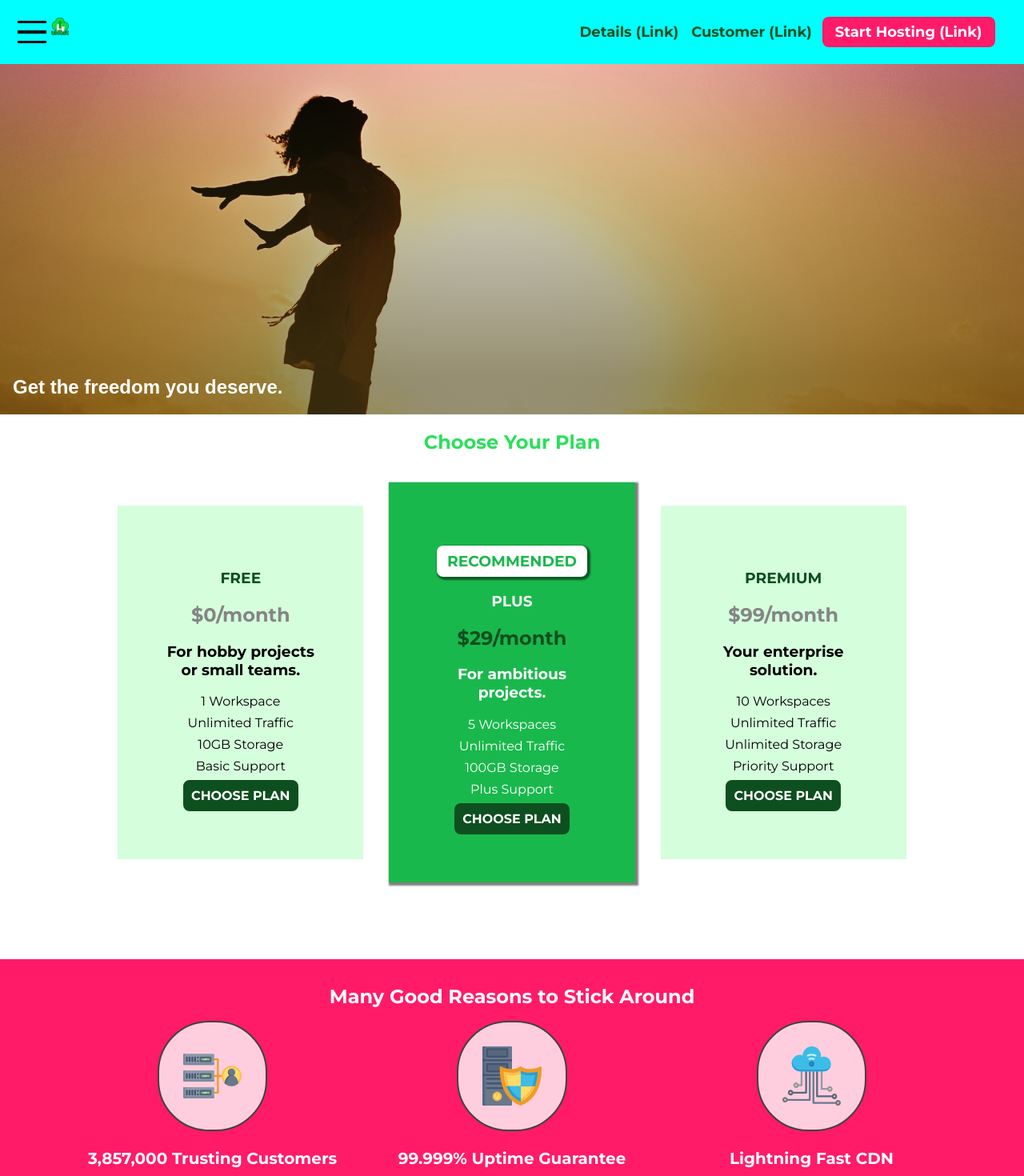
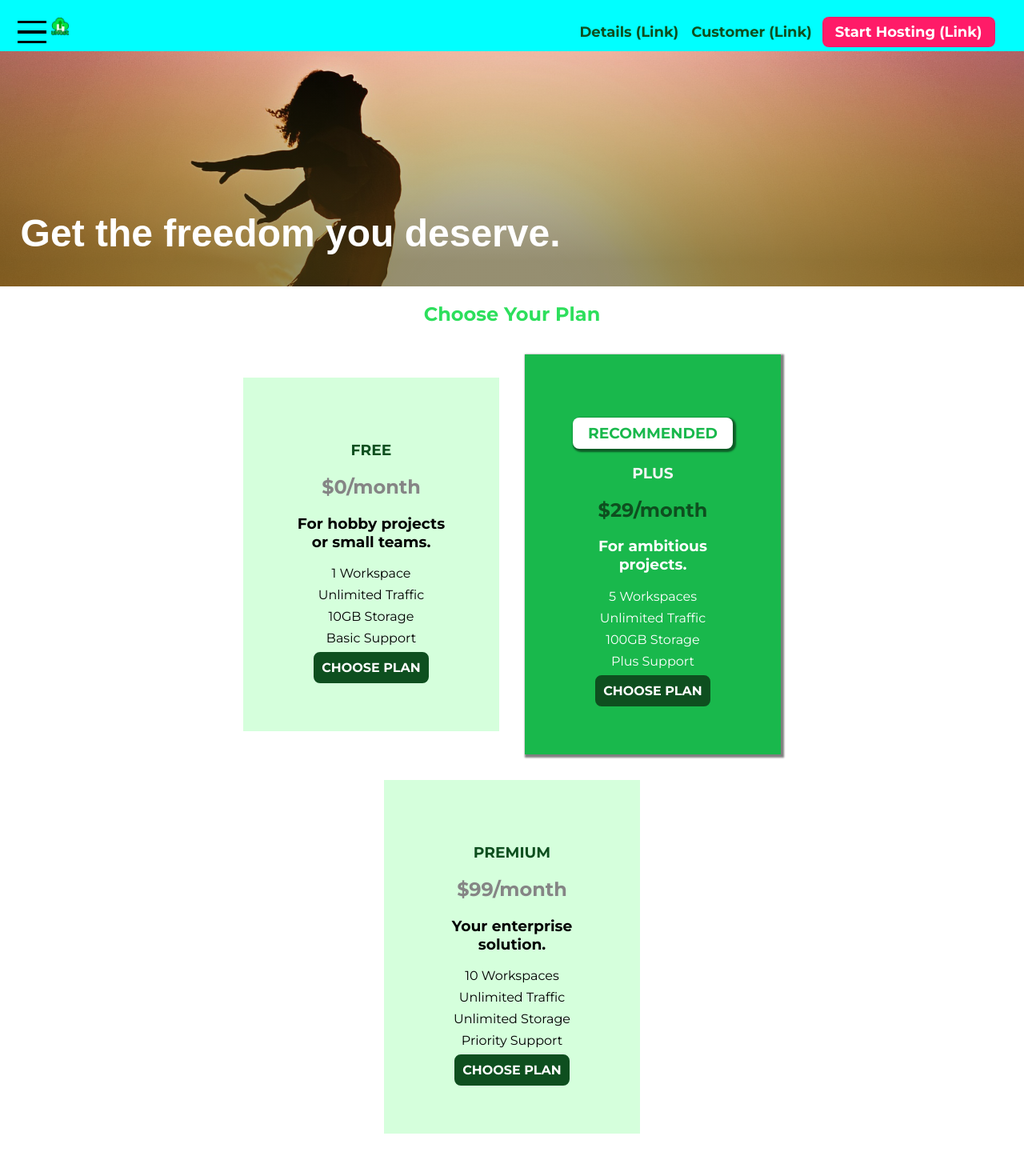
Before and after one commit to sagarrajak/css-basic, a React (Create React App) app: page / in a window 1280 px wide. Shown: the top 1470 px of the page at 80% size. Built offline with nearby package versions, Linux system fonts and the light colour scheme.

Commit message:
query params for desktop

```diff
--- a/src/index.css
+++ b/src/index.css
@@ -8,6 +8,7 @@
 
 body {
   margin: 0;
+  padding: 0;
   font-family: -apple-system, BlinkMacSystemFont, 'Segoe UI', 'Roboto', 'Oxygen',
     'Ubuntu', 'Cantarell', 'Fira Sans', 'Droid Sans', 'Helvetica Neue',
     sans-serif;
--- a/src/modules/header/header.css
+++ b/src/modules/header/header.css
@@ -8,6 +8,7 @@
   top: 0;
   left: 0;
   z-index: 1;
+  max-height: 4rem;
 }
 
 /*  Buttons  */
--- a/src/modules/plans/Plans.css
+++ b/src/modules/plans/Plans.css
@@ -1,19 +1,31 @@
-
 #product-overview {
   /* background-image: url("/public/freedom.jpg"); */
-    background-image: linear-gradient(to top, rgba(80, 68, 18, 0.6) 10%, transparent), url("/public/freedom.jpg");
+  background-image: linear-gradient(
+      to top,
+      rgba(80, 68, 18, 0.6) 10%,
+      transparent
+    ),
+    url("/public/freedom.jpg");
   background-size: cover;
   background-repeat: no-repeat;
-    background-position: left 10% bottom 80%;
+  background-position: left 10% bottom 100%;
   background-origin: border-box;
   background-clip: border-box;
   /* background-attachment: fixed; */
   padding: 1.24rem;
-    height: 60vh;
+  height: 33vh;
   width: 100%;
-    margin-top: 3%;
+  margin-top: 4%;
   position: relative;
   /* border: 10px dashed black; */
+}
+
+#product-overview h1 {
+  color: white;
+  font-family: "Anton", sans-serif;
+  position: absolute;
+  bottom: 0;
+  left: 1.6rem;
 }
 
 .section-title {
@@ -21,21 +33,12 @@
   text-align: center;
 }
 
-#product-overview h1 {
-    color: white;
-    font-family: 'Anton', sans-serif;
-    position: absolute;
-    bottom: 0;
-    left: 1rem;
-}
-
 .plan {
   background-color: #d5ffdc;
   text-align: center;
   padding: 3.75rem;
-    margin: 1rem;
-    display: inline-block;
-    width: 30%;
+  /* margin: 1rem; */
+  width: 100%;
   vertical-align: middle;
 }
 
@@ -44,7 +47,6 @@
   color: white;
   box-shadow: 2px 2px 2px 2px rgba(0, 0, 0, 0.5);
 }
-
 
 .plan__annotation {
   background: white;
@@ -62,7 +64,7 @@
   color: #858585;
 }
 
-.plan--highlighted  .plan__price {
+.plan--highlighted .plan__price {
   color: #0e4f1f;
 }
 
@@ -102,7 +104,7 @@
 }
 
 .plan__list {
-   width: 80%;
+  /* width: 80%; */
   margin: auto;
   text-align: center;
 }
@@ -126,8 +128,8 @@
 }
 
 .key-feature {
-    display: inline-block;
-    width: 30%;
+  /* display: inline-block; */
+  /* width: 30%; */
   text-align: center;
   vertical-align: top;
 }
@@ -144,7 +146,7 @@
   width: 8.6rem;
   border: 2px solid #424242;
   height: 8.6rem;
-    border-radius: 4rem;
+  border-radius: 5rem;
   margin: auto;
   display: inline-block;
 }
@@ -152,4 +154,33 @@
 .key-feature__image > img {
   margin: auto;
   padding: 1.875rem;
+  width: inherit;
+  height: inherit;
 }
+
+@media (min-width: 40rem) {
+  #product-overview {
+    height: 40vh;
+    background-position: left 10% bottom 80%;
+    margin-top: 3%;
+  }
+  #product-overview h1 {
+    font-size: 3rem;
+  }
+
+  .plan {
+    display: inline-block;
+    margin: 1rem;
+    width: 30%;
+    min-width: 20rem;
+  }
+
+  .plan__list {
+    width: 80%;
+  }
+
+  .key-feature {
+      display: inline-block;
+      width: 30%;
+  }
+}
```
Lines whose indentation alone changed are shown as unchanged.
